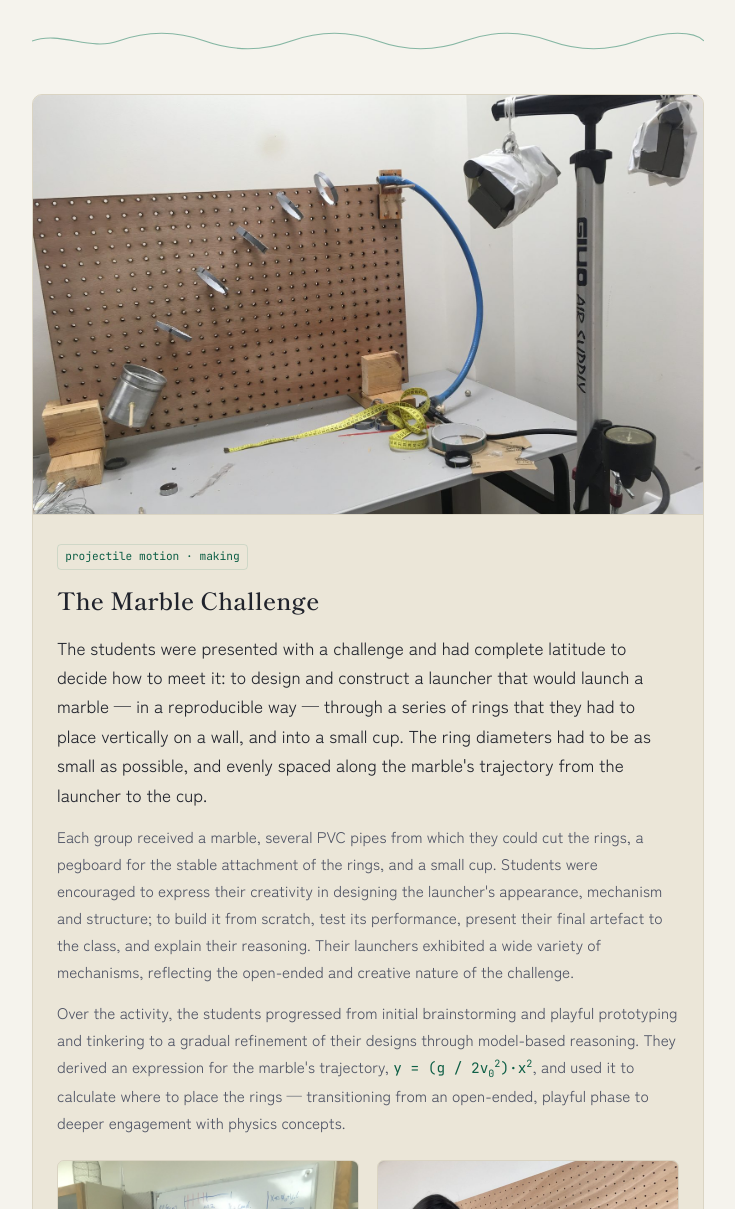
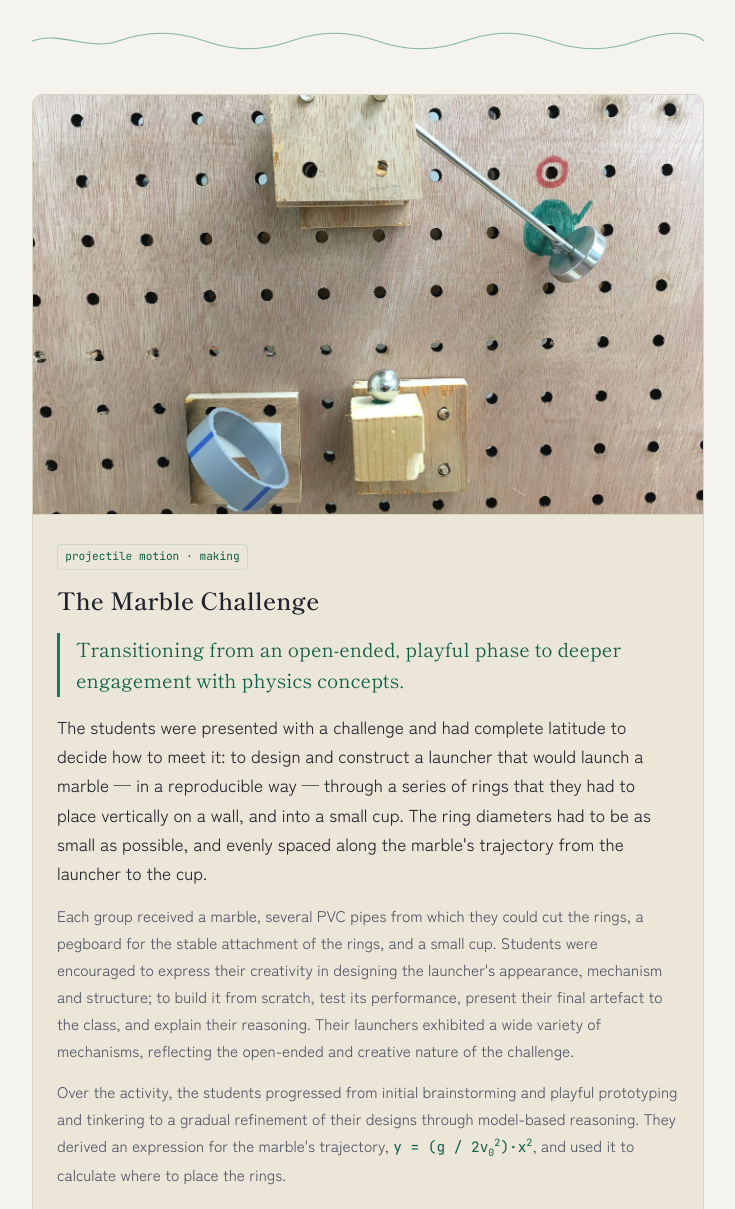
Before and after one commit to peertal/peertal.github.io, a plain HTML site: page projects.html in a window 1280 px wide. Shown: the part 198-1407 px from the top of the page, without its empty margins (272-1007 px from the left). Drawn offline with Linux system fonts and the light colour scheme.

Commit message:
Add files via upload

```diff
--- a/projects.html
+++ b/projects.html
@@ -82,6 +82,11 @@
   .project.featured .hero-shot img{display:block; width:100%; max-height:420px; object-fit:cover; object-position:center 42%; border-bottom:1px solid var(--line);}
   .project.featured h3{font-size:1.5rem; margin-bottom:0.7rem;}
   .project.featured .body{padding:1.5rem 1.5rem 1.7rem;}
+  .project.featured .pullquote{
+    font-family:"Shippori Mincho",serif; font-size:1.22rem; line-height:1.55;
+    color:var(--accent-strong); border-left:3px solid var(--accent);
+    padding:0.1rem 0 0.15rem 1rem; margin:0 0 1.3rem;
+  }
   .project.featured .lead{font-size:1.08rem; color:var(--ink); margin:0 0 0.9rem; line-height:1.7;}
   .project.featured .body p{margin:0 0 0.9rem;}
   .eq{font-family:"JetBrains Mono",monospace; font-size:0.9rem; color:var(--accent-strong); white-space:nowrap;}
@@ -139,11 +144,13 @@
 
     <article class="project featured">
       <figure class="hero-shot">
-        <img src="marble-airlauncher.jpg" alt="A student-built launcher: a pegboard with a row of rings placed along an arc leading to a metal cup, fired by an air launcher fed from a bicycle pump.">
+        <img src="marble-launcher.jpg" alt="A student-built marble launcher on a pegboard: a pivoting weighted arm, a PVC guide ring, a steel marble resting on a wooden block, and a small target ring.">
       </figure>
       <div class="body">
         <span class="tag"><span class="en">projectile motion · making</span><span class="ja">放物運動・ものづくり</span></span>
         <h3><span class="en">The Marble Challenge</span><span class="ja">ビー玉チャレンジ</span></h3>
+
+        <p class="pullquote"><span class="en">Transitioning from an open-ended, playful phase to deeper engagement with physics concepts.</span><span class="ja">開かれた遊びの段階から、物理概念へのより深い関与へ。</span></p>
 
         <p class="lead en">The students were presented with a challenge and had complete latitude to decide how to meet it: to design and construct a launcher that would launch a marble — in a reproducible way — through a series of rings that they had to place vertically on a wall, and into a small cup. The ring diameters had to be as small as possible, and evenly spaced along the marble's trajectory from the launcher to the cup.</p>
         <p class="lead ja">生徒たちには課題が与えられ、それをどう達成するかは完全に自由に委ねられました。ビー玉を——再現性のある形で——壁に垂直に取り付けた一連の輪(リング)にくぐらせ、小さなカップに入れる発射装置を設計・製作することが課題です。輪の直径はできるだけ小さくし、発射装置からカップまでのビー玉の軌道に沿って等間隔に配置しなければなりませんでした。</p>
@@ -151,8 +158,8 @@
         <p class="en">Each group received a marble, several PVC pipes from which they could cut the rings, a pegboard for the stable attachment of the rings, and a small cup. Students were encouraged to express their creativity in designing the launcher's appearance, mechanism and structure; to build it from scratch, test its performance, present their final artefact to the class, and explain their reasoning. Their launchers exhibited a wide variety of mechanisms, reflecting the open-ended and creative nature of the challenge.</p>
         <p class="ja">各グループには、ビー玉1個、輪を切り出すための様々な径の塩ビパイプ数本、輪を安定して取り付けるためのペグボード、そして小さなカップが渡されました。発射装置の外観・機構・構造の設計では創造性を発揮すること、ゼロから製作して性能を試すこと、完成した作品をクラスで発表し、その根拠を説明することが求められました。生徒たちの発射装置は実に多様な機構を示し、この課題の開かれた創造的な性格を反映していました。</p>
 
-        <p class="en">Over the activity, the students progressed from initial brainstorming and playful prototyping and tinkering to a gradual refinement of their designs through model-based reasoning. They derived an expression for the marble's trajectory, <span class="eq">y = (g / 2v<sub>0</sub><sup>2</sup>)·x<sup>2</sup></span>, and used it to calculate where to place the rings — transitioning from an open-ended, playful phase to deeper engagement with physics concepts.</p>
-        <p class="ja">活動を通じて、生徒たちは最初のブレインストーミングと遊び心のある試作・試行錯誤から、モデルに基づく推論による設計の段階的な洗練へと進みました。ビー玉の軌道を表す式 <span class="eq">y = (g / 2v<sub>0</sub><sup>2</sup>)·x<sup>2</sup></span> を導き、それを用いて輪を配置する位置を計算し——開かれた遊びの段階から、物理概念へのより深い関与へと移行していきました。</p>
+        <p class="en">Over the activity, the students progressed from initial brainstorming and playful prototyping and tinkering to a gradual refinement of their designs through model-based reasoning. They derived an expression for the marble's trajectory, <span class="eq">y = (g / 2v<sub>0</sub><sup>2</sup>)·x<sup>2</sup></span>, and used it to calculate where to place the rings.</p>
+        <p class="ja">活動を通じて、生徒たちは最初のブレインストーミングと遊び心のある試作・試行錯誤から、モデルに基づく推論による設計の段階的な洗練へと進みました。ビー玉の軌道を表す式 <span class="eq">y = (g / 2v<sub>0</sub><sup>2</sup>)·x<sup>2</sup></span> を導き、それを用いて輪を配置する位置を計算しました。</p>
 
         <div class="gallery">
           <figure>
@@ -174,6 +181,10 @@
           <figure>
             <img src="marble-lever.jpg" alt="A laser-cut wooden launcher shaped like a boot, pivoting on a bearing.">
             <figcaption><span class="en">One group's launcher: a laser-cut boot that kicks the marble.</span><span class="ja">あるグループの発射装置——ビー玉を蹴り出すレーザー加工の「ブーツ」。</span></figcaption>
+          </figure>
+          <figure>
+            <img src="marble-airlauncher.jpg" alt="Another launcher: a bicycle-pump air launcher feeding a pegboard with a row of rings and a metal target cup.">
+            <figcaption><span class="en">Another mechanism: a bicycle-pump air launcher.</span><span class="ja">別の機構——空気圧(自転車用ポンプ)式の発射装置。</span></figcaption>
           </figure>
           <figure>
             <img src="marble-poster.jpg" alt="A group's final project board on a pegboard, with the launcher, a row of rings, a trajectory graph, and a target cup.">
```
